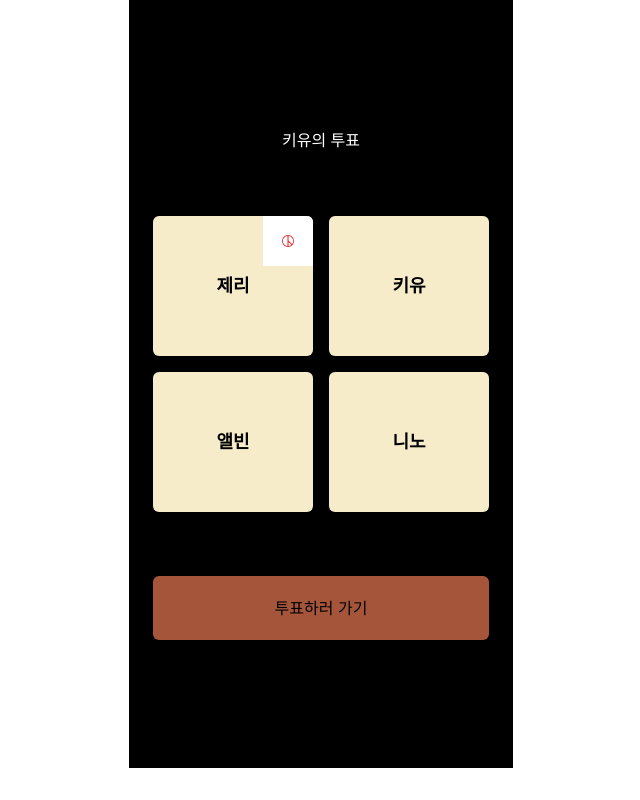
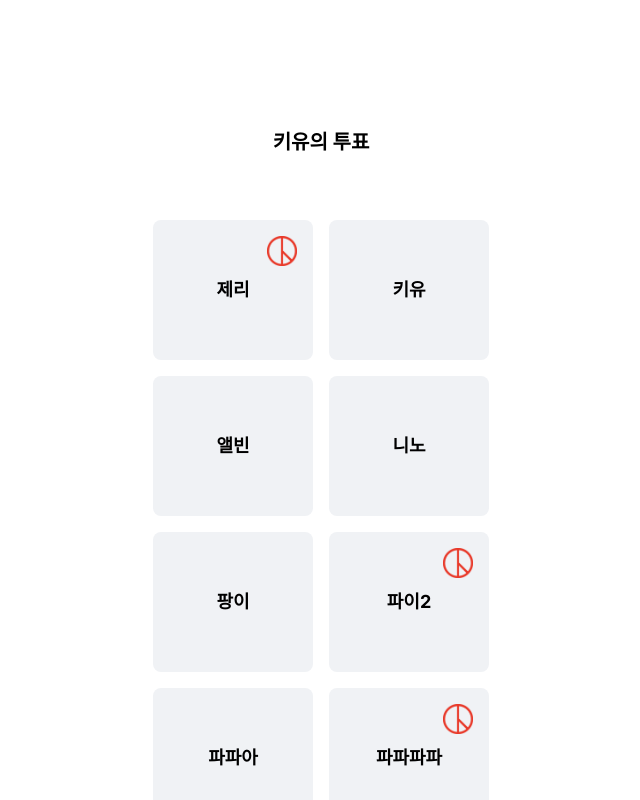
Before and after one commit to smosco/zero-one-zero-web, a Next.js app: page /participant in a window 1280 px wide. Shown: the top 800 px of the page, without its empty margins (319-959 px from the left). Built offline with nearby package versions, Linux system fonts and the light colour scheme.

Commit message:
rename: 투표 데이터 변수명 수정

```diff
--- a/package.json
+++ b/package.json
@@ -2,7 +2,7 @@
   "name": "zero-one-zero",
   "version": "0.1.0",
   "scripts": {
-    "dev": "next dev -p ${PORT-5000}",
+    "dev": "next dev",
     "build": "next build",
     "start": "next start",
     "lint": "next lint",
--- a/public/dummy/vote.json
+++ b/public/dummy/vote.json
@@ -5,9 +5,15 @@
   "voteDescription": "오늘 저녁 뭐 먹을지 정해봐요!",
   "selectList": "['짜장면', '마라탕', '돈가스']",
   "participantList": [
-    { "participantId": 1, "participantName": "제리", "isDone": true },
-    { "participantId": 2, "participantName": "키유", "isDone": false },
-    { "participantId": 3, "participantName": "앨빈", "isDone": false },
-    { "participantId": 4, "participantName": "니노", "isDone": false }
+    { "participantId": 1, "participantName": "제리", "isSelected": true },
+    { "participantId": 2, "participantName": "키유", "isSelected": false },
+    { "participantId": 3, "participantName": "앨빈", "isSelected": false },
+    { "participantId": 4, "participantName": "니노", "isSelected": false },
+    { "participantId": 5, "participantName": "팡이", "isSelected": false },
+    { "participantId": 6, "participantName": "파이2", "isSelected": true },
+    { "participantId": 7, "participantName": "파파아", "isSelected": false },
+    { "participantId": 8, "participantName": "파파파파", "isSelected": true },
+    { "participantId": 9, "participantName": "가기", "isSelected": false },
+    { "participantId": 10, "participantName": "뉴트", "isSelected": true }
   ]
 }
--- a/src/app/entrance/page.tsx
+++ b/src/app/entrance/page.tsx
@@ -15,20 +15,23 @@ export default function Entrance() {
   return (
     <div className="max-w-sm mx-auto">
       <div className="flex flex-col gap-16 px-6 py-32">
-        <form onSubmit={submitCode} className="flex flex-col ">
+        <form onSubmit={submitCode} className="flex flex-col gap-8">
           <input
             type="text"
             value={code}
             onChange={(e) => setCode(e.target.value)}
-            className="mt-1 block w-full px-3 py-2 bg-white border border-slate-300 rounded-md text-sm shadow-sm placeholder-slate-400"
+            placeholder="참여 코드를 입력해주세요"
+            className="h-16 mt-1 block w-full px-3 py-2 bg-white border border-slate-300 hover:border-[#8c70d7] rounded-md text-md shadow-sm placeholder-slate-400"
           />
-          <button className="w-full h-16 flex justify-center items-center rounded-md bg-[#eb7a53]">코드 입력</button>
+          <button className="w-full h-16 flex justify-center items-center rounded-md bg-[#8c70d7] text-white">
+            코드 입력
+          </button>
         </form>
         <button
           onClick={() => {
             router.push('/create');
           }}
-          className="w-full h-16 flex justify-center items-center rounded-md bg-[#eb7a53]"
+          className="w-full h-16 flex justify-center items-center rounded-md bg-[#8c70d7] text-white"
         >
           투표 만들러 가기
         </button>
--- a/src/app/participant/page.tsx
+++ b/src/app/participant/page.tsx
@@ -8,7 +8,7 @@ import { useEffect, useState } from 'react';
 interface iParticipantList {
   participantId: number;
   participantName: string;
-  isDone: boolean;
+  isSelected: boolean;
 }
 
 interface iVoteType {
@@ -18,11 +18,13 @@ interface iVoteType {
   voteDescription: string;
   selectList: string[];
   participantList: iParticipantList[];
-} // 인터페이스~
+}
 
 export default function Participant() {
+  const router = useRouter();
   const [selectedUser, setSelectedUser] = useState('');
   const [vote, setVote] = useState<iVoteType>();
+
   const getVote = async () => {
     try {
       const { data } = await axios.get('/dummy/vote.json');
@@ -36,8 +38,11 @@ export default function Participant() {
     getVote().then((data) => setVote(data));
   }, []);
 
-  const isSelected: boolean = selectedUser !== '';
-  const router = useRouter();
+  const hasSelected: boolean = selectedUser !== '';
+
+  const isCompleted: iParticipantList | undefined = vote?.participantList.find((item) => {
+    return item.participantName === selectedUser;
+  });
 
   const changeUser = (userName: string) => {
     if (selectedUser === userName) {
@@ -47,49 +52,43 @@ export default function Participant() {
     }
   };
 
-  const isCompleted: iParticipantList | undefined = vote?.participantList.find((item) => {
-    return item.participantName === selectedUser;
-  });
-
   return (
     <div className="max-w-sm mx-auto">
-      <div className="flex flex-col gap-16 px-6 py-32 bg-black">
-        <h1 className="w-full text-center text-white ">{vote?.voteTitle}</h1>
-        <ul className="w-full grid grid-cols-2 gap-4 ">
-          {vote?.participantList.map((item) => (
+      <div className="flex flex-col gap-16 px-6 py-32">
+        <h1 className="w-full text-center text-xl text-black font-bold">{vote?.voteTitle}</h1>
+        <ul className="w-full grid grid-cols-2 gap-4">
+          {vote?.participantList.map(({ participantId, participantName, isSelected }) => (
             <li
-              key={item.participantId}
-              onClick={() => {
-                changeUser(item.participantName);
-              }}
-              className={`h-[140px] flex justify-center items-center relative rounded-md overflow-hidden ${
-                selectedUser === item.participantName ? 'bg-[#f7d44c]' : 'bg-[#f6ecc9]'
+              key={participantId}
+              onClick={() => changeUser(participantName)}
+              className={`h-[140px] flex justify-center items-center relative rounded-lg overflow-hidden ${
+                selectedUser === participantName ? 'bg-[#e4f18b]' : 'bg-[#f0f2f5]'
               }`}
             >
-              <p className="text-lg font-bold">{item.participantName}</p>
-              {item.isDone && (
+              <p className="text-lg font-bold">{participantName}</p>
+              {isSelected && (
                 <Image
-                  src="/images/completeVote.png"
-                  width={50}
-                  height={50}
+                  src="/images/marker.png"
+                  width={30}
+                  height={30}
                   alt="doneVote icon"
-                  className="absolute top-0 right-0 "
+                  className="absolute top-4 right-4"
                 />
               )}
             </li>
           ))}
         </ul>
-        <button
-          disabled={!isSelected}
-          onClick={() => {
-            router.push(isCompleted?.isDone ? '/result' : '/vote');
-          }}
-          className={`w-full h-16 flex justify-center items-center rounded-md bg-[#eb7a53] ${
-            isSelected ? 'opacity-100' : 'opacity-70'
-          }`}
-        >
-          {isCompleted?.isDone ? '투표결과 보러가기' : '투표하러 가기'}
-        </button>
+        {vote && (
+          <button
+            disabled={!hasSelected}
+            onClick={() => router.push(isCompleted?.isSelected ? '/result' : '/vote')}
+            className={`w-full h-16 flex justify-center items-center rounded-md bg-[#8c70d7] text-white ${
+              hasSelected ? 'opacity-100' : 'opacity-70'
+            }`}
+          >
+            {isCompleted?.isSelected ? '투표결과 보러가기' : '투표하러 가기'}
+          </button>
+        )}
       </div>
     </div>
   );
```
Also changed, not shown: public/images/marker.png (added).
